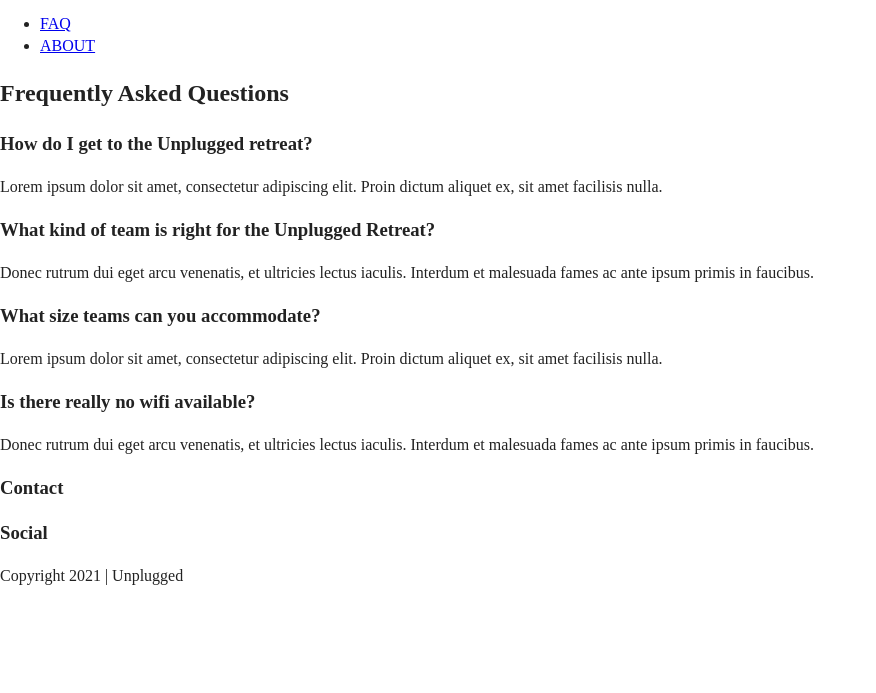
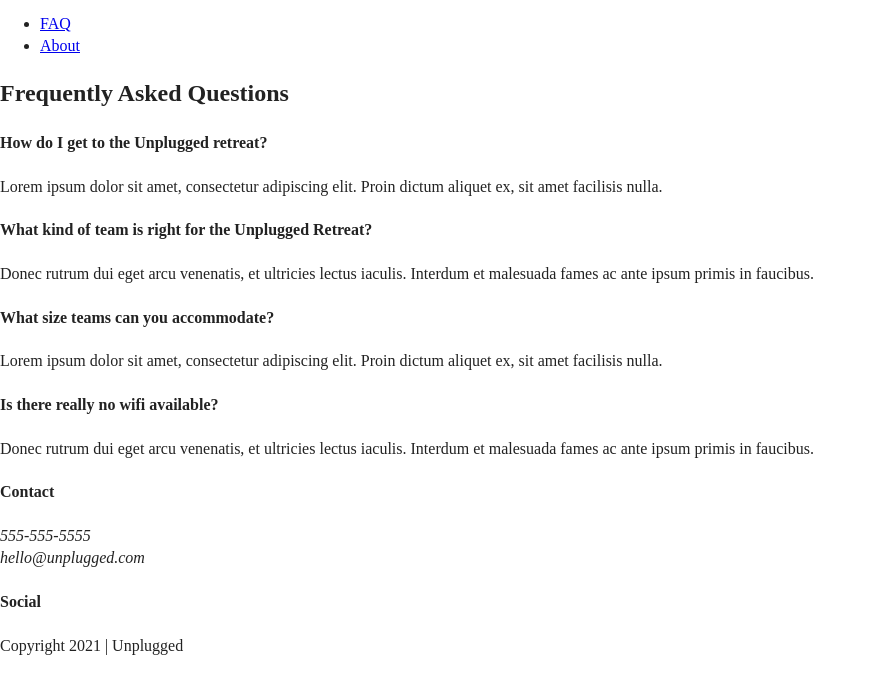
Before and after one commit to aurianat/unplugged-retreat, a website: page faq/index.html in a window 1280 px wide. Shown: the part 27-720 px from the top of the page, without its empty margins (0-876 px from the left). Drawn offline with Linux system fonts and the light colour scheme.

Commit message:
Compared my code with the solution code and updated and changed my code to match theirs. I noticed I need to work on adding proper subheading tags, having each section have its own div, having h2 tags not nested within children div but in the parent div,

```diff
--- a/faq/index.html
+++ b/faq/index.html
@@ -27,59 +27,79 @@
   <!-- Add your site or application content here -->
   <header>
   <div class="content-wrapper">
-    <a href="#"><img src="" alt="unplugged logo"></a>
+    <a href="#">
+      <img src="" alt="unplugged logo">
+    </a>
     <div class="header-divider"></div>
     <nav>
       <ul>
-        <li><a href="../faq/index.html" target="_blank">FAQ</a></li>
-        <li><a href="../about/index.html" target="_blank">ABOUT</a></li>
+        <li>
+          <a href="/index.html" target="_blank">FAQ</a></li>
+        <li><a href="../about/index.html" target="_blank">About</a></li>
       </ul>
     </nav>
   </div>
 </header>
 
-<main>
-      <section class="questions">
-      <div class="content-wrapper">
-        <div class="questions-content">
-          <h2>Frequently Asked Questions</h2>
-          <h3>How do I get to the Unplugged retreat?</h3>
+<main class="faq">
+       <div class="content-wrapper">
+               <h2>Frequently Asked Questions</h2>
+        <div class="faq-content">
+          <h4>How do I get to the Unplugged retreat?</h4>
           <p>Lorem ipsum dolor sit amet, consectetur adipiscing elit. Proin dictum aliquet ex, sit amet facilisis nulla.</p>
-          <h3>What kind of team is right for the Unplugged Retreat?</h3>
+        </div>
+        <div class="faq-content">
+          <h4>What kind of team is right for the Unplugged Retreat?</h4>
           <p> Donec rutrum dui eget arcu venenatis, et ultricies lectus iaculis. Interdum et malesuada fames ac ante ipsum primis in faucibus.</p>
-          <h3>What size teams can you accommodate?</h3>
+        </div>
+        <div class="faq-content">
+          <h4>What size teams can you accommodate?</h4>
           <p>Lorem ipsum dolor sit amet, consectetur adipiscing elit. Proin dictum aliquet ex, sit amet facilisis nulla.</p>
-          <h3>Is there really no wifi available?</h3>
+        </div>
+        <div class="faq-content">
+          <h4>Is there really no wifi available?</h4>
           <p>Donec rutrum dui eget arcu venenatis, et ultricies lectus iaculis. Interdum et malesuada fames ac ante ipsum primis in faucibus.</p>
-
-        </div> <!-- mission-content wrapper ends -->
-      </div> <!-- contact info -->
-    </section>
-  </section>
-
+        </div>
+        </div> <!-- faq-content wrapper ends -->
 </main>
 
 <footer>
   <div class="content-wrapper">
     <div class="footer-content">
-      <h3>Contact</h3>
-      <address>
-
-      </address>
+      <div class="contact">
+        <h4>Contact</h4>
+        <address>
+          <p>555-555-5555<br>
+          hello@unplugged.com</p>
+        </address>
+      </div>
       <div class="social">
         <div class="social-icons">
-          <h3>Social</h3>
-          <p><a href="https://www.facebook.com/yoursite" target="_blank"></a></p>
-          <!-- other social media links here -->
+          <h4>Social</h4>
+            <p>
+              <a href="https://www.facebook.com/yoursite" target="_blank">
+              </a>
+            </p>
+            <p>
+              <a href="https://www.instagram.com/yoursite" target="_blank">
+
+              </a>
+            </p>
+            <p>
+              <a href="https://www.twitter.com/yoursite" target="_blank">
+              </a>
+            </p>
         </div>
       </div>
     </div>  <!-- footer content ends -->
   </div> <!-- footer content-wrapper ends here -->
 
   <div class="copyright">
-    Copyright 2021 | Unplugged
+    <p>Copyright 2021 | Unplugged</p>
   </div>
 </footer>
+
+
   <script src="../js/vendor/modernizr-3.11.2.min.js"></script>
   <script src="../js/plugins.js"></script>
   <script src="../js/main.js"></script>
```
Also changed, not shown: about/index.html (+35 -21 lines), index.html (+31 -14 lines).
